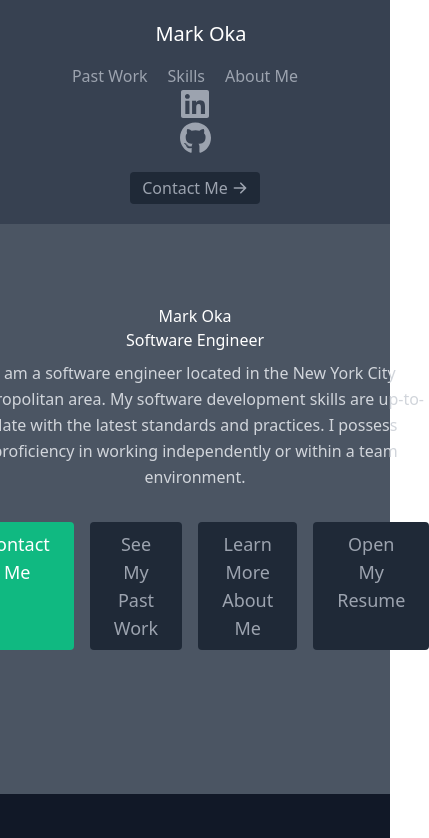
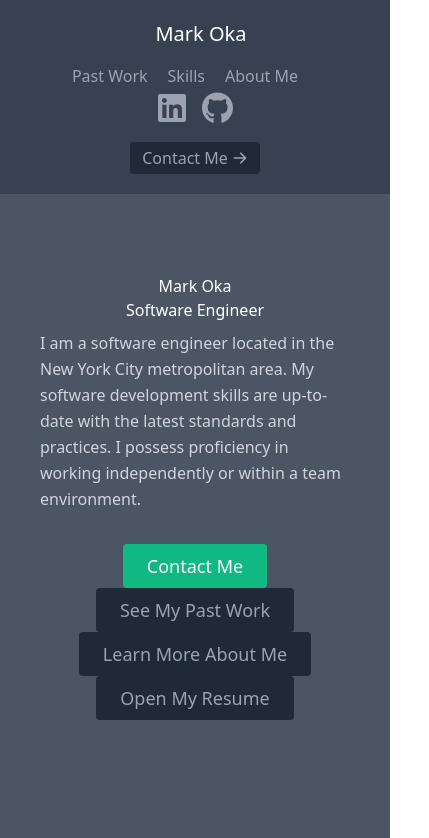
Before and after one commit to markoka101/portfolio, a React (Create React App) app: page / in a window 390 px wide. Shown: the top 838 px of the page, 429 px wide, since content can reach past the window. Built offline with nearby package versions, Linux system fonts and the light colour scheme.

Commit message:
about container no longer overflowing in mobile

```diff
--- a/public/index.html
+++ b/public/index.html
@@ -3,7 +3,7 @@
   <head>
     <meta charset="utf-8" />
     <link rel="icon" href="%PUBLIC_URL%/favicon.ico" />
-    <meta name="viewport" content="width=device-width, initial-scale=1" />
+    <meta name="viewport" content="width=device-width, initial-scale=1.0" />
     <meta name="theme-color" content="#000000" />
     <meta
       name="description"
--- a/src/components/About.js
+++ b/src/components/About.js
@@ -4,17 +4,17 @@ export default function About() {
     return (
         <section id="about">
           <div className="container mx-auto flex px-10 py-20 md:flex-row flex-col items-center">
-            <div className="lg:flex-grow md:w-full lg:pr-24 md:pr-16 flex flex-col md:items-start md:text-left mb-16 md:mb-0 items-center text-center">
+            <div className="flex-1 lg:flex-grow md:w-full lg:pr-24 md:pr-16 flex flex-col md:items-start md:text-left mb-16 md:mb-0 items-center text-center">
               <h1 className="title-font sm:text-4xl mb-2 font-medium text-white">
                 Mark Oka
                 <p className="title-font sm:text-2xl font-medium text-white">Software Engineer</p>
               </h1>
-              <p className="mb-8 leading-relaxed text-gray-300">
+              <p className="mb-8 leading-relaxed text-gray-300 text-left">
               I am a software engineer located in the New York City metropolitan area.
               My software development skills are up-to-date with the latest standards and practices.
               I possess proficiency in working independently or within a team environment.
               </p>
-              <div className="flex justify-center">
+              <div className="flex-1 sm:flex justify-center">
                 <a
                   href="#contact"
                   className="inline-flex text-white bg-green-500 border-0 py-2 px-6 focus:outline-none hover:bg-green-600 rounded text-lg">
@@ -22,17 +22,17 @@ export default function About() {
                 </a>
                 <a
                   href="#projects"
-                  className="ml-4 inline-flex text-gray-400 bg-gray-800 border-0 py-2 px-6 focus:outline-none hover:bg-gray-700 hover:text-white rounded text-lg">
+                  className="sm:ml-4 inline-flex text-gray-400 bg-gray-800 border-0 py-2 px-6 focus:outline-none hover:bg-gray-700 hover:text-white rounded text-lg">
                   See My Past Work
                 </a>
                 <a
                   href="#person"
-                  className="ml-4 inline-flex text-gray-400 bg-gray-800 border-0 py-2 px-6 focus:outline-none hover:bg-gray-700 hover:text-white rounded text-lg">
+                  className="sm:ml-4 inline-flex text-gray-400 bg-gray-800 border-0 py-2 px-6 focus:outline-none hover:bg-gray-700 hover:text-white rounded text-lg">
                   Learn More About Me
                 </a>
                 <a
                   href="./mark-oka-resume.pdf" target='_blank' rel='noreferrer'
-                  className="ml-4 inline-flex text-gray-400 bg-gray-800 border-0 py-2 px-6 focus:outline-none hover:bg-gray-700 hover:text-white rounded text-lg">
+                  className="sm:ml-4 inline-flex text-gray-400 bg-gray-800 border-0 py-2 px-6 focus:outline-none hover:bg-gray-700 hover:text-white rounded text-lg">
                   Open My Resume
                 </a>
               </div>
--- a/src/components/Navbar.js
+++ b/src/components/Navbar.js
@@ -23,16 +23,19 @@ export default function Navbar() {
                 About Me
               </a>
             </nav>
+            <div className="inlinde-felx items-center mt-1">
               <a
               href="https://www.linkedin.com/in/mark-oka/"
-            className="lin">
+              className="ml-2 mr-2">
                 <FontAwesomeIcon icon={faLinkedin} size='2x'/>
               </a>
               <a
               href="https://github.com/markoka101"
-            className="md:ml-2 md:mr-2">
+              className="ml-2 mr-2">
                 <FontAwesomeIcon icon={faGithub} size='2x'/>
               </a>
+            </div>
+
             <a
               href="#contact"
               className="inline-flex items-center bg-gray-800 border-0 py-1 px-3 focus:outline-none hover:bg-gray-700 rounded text-base mt-4 md:mt-0">
--- a/src/components/Person.js
+++ b/src/components/Person.js
@@ -11,7 +11,7 @@ export default function Person(){
               <h2 className='title-font sm:text-2x1 mb-1 font-medium text-white'>
                 Background
               </h2>
-              <p className="mb-2 leading-relaxed text-gray-300">
+              <p className="mb-2 leading-relaxed text-gray-300 text-left">
               I was born in Sao Paulo Brazil and moved to New York shortly after I was born. I have dual citizenship of Brazil and the United States.
               I come from a very diverse background where my paternal grandparents are from Japan and Texas. I also have three cats
               named Throatcuttah, Hades, and Salem.
@@ -19,7 +19,7 @@ export default function Person(){
               <h3 className='title-font sm:text-2x1 mb-1 font-medium text-white'>
                 Hobbies/Interests
               </h3>
-              <p className="leading-relaxed text-gray-300">
+              <p className="leading-relaxed text-gray-300 text-left">
                 -I am a guitarist who has played in metal and rock bands <br/>
                 -As a software engineer, I am legally required to be a gamer <br/>
                 -I have an extensive collection of board games and organize game nights with friends and family <br/>
```
Lines whose indentation alone changed are shown as unchanged.
